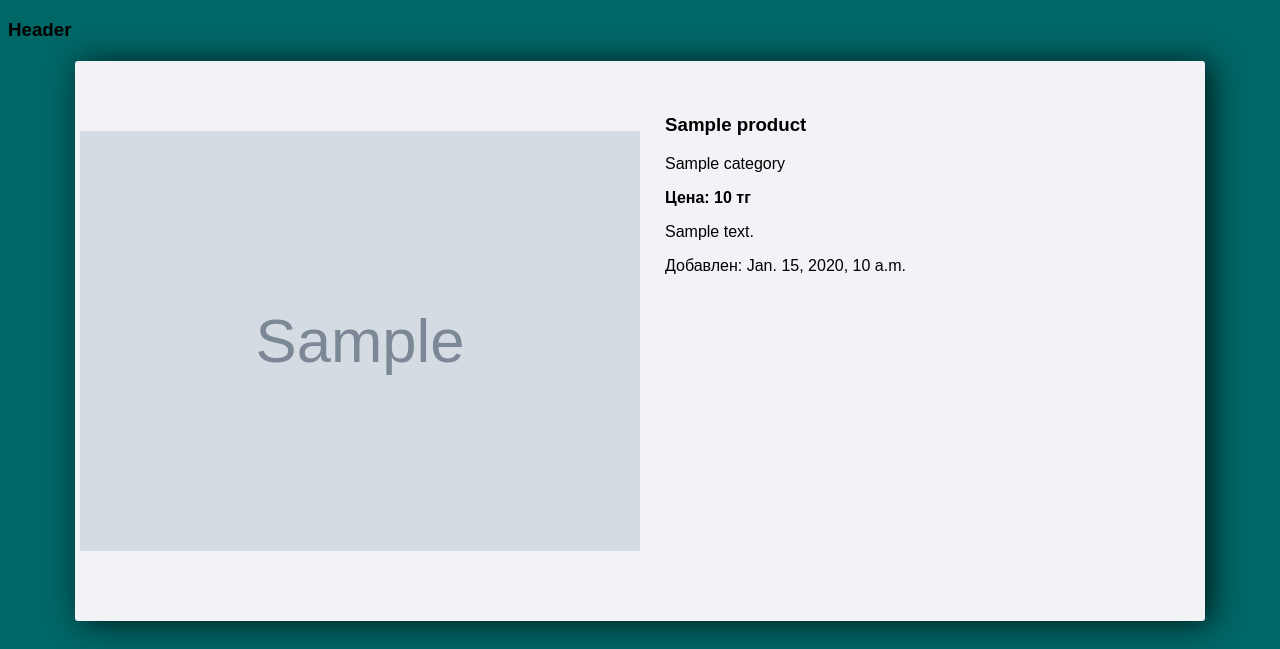
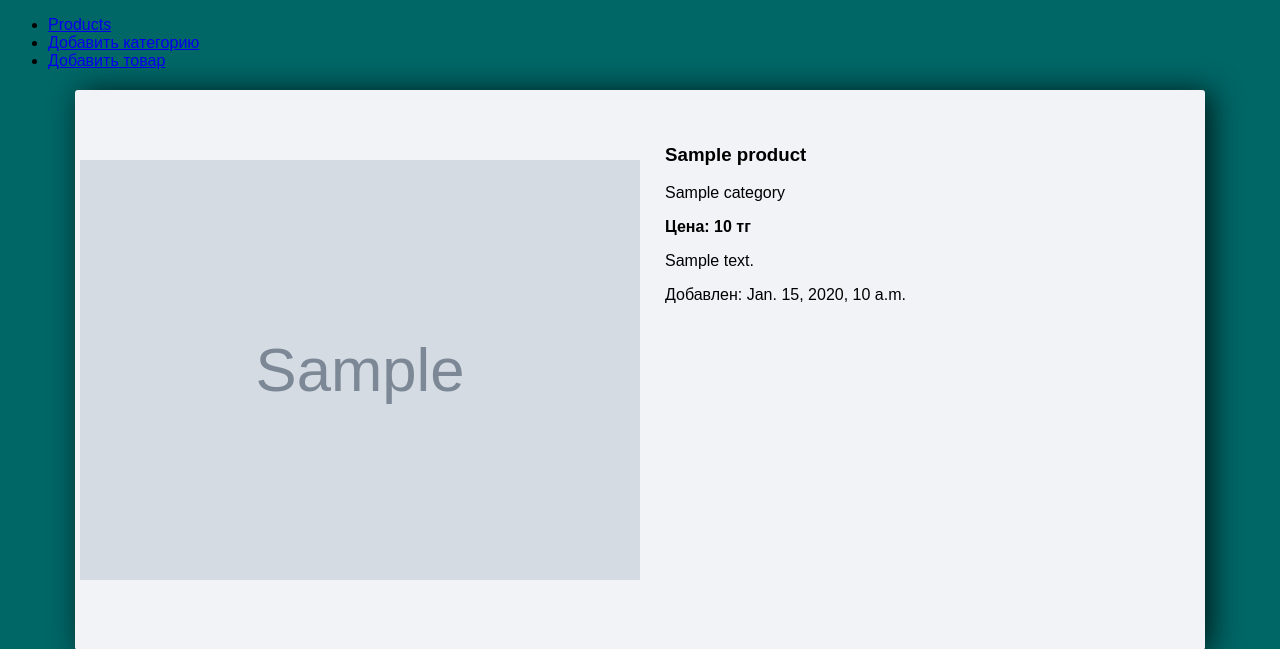
Before and after one commit to TanitaDev/home_work_54_tanita_pak, a Django app: page /products/1 in a window 1280 px wide. Shown: the top 649 px of the page. Run offline with Django 3.2, Linux system fonts and the light colour scheme; tables that the repository leaves empty hold one stand-in row (values such as "Sample post"); grey boxes marked "Sample" are stand-in pictures.

Commit message:
добавлен файл product_add.html создана product_add_view

```diff
--- a/app/app/urls.py
+++ b/app/app/urls.py
@@ -22,5 +22,6 @@ urlpatterns = [
     path('admin/', admin.site.urls),
     path('', products_view, name='products'),
     path('products/<int:pk>', single_product_view, name='product_view'),
-    path('categories/add', category_add_view, name='category_add')
+    path('categories/add/', category_add_view, name='categories_add'),
+    path('products/add/', product_add_view, name='products_add')
 ]
--- a/app/webapp/templates/base.html
+++ b/app/webapp/templates/base.html
@@ -8,7 +8,17 @@
 </head>
 <body>
 <header>
-    <h3>Header</h3>
+    <ul>
+        <li>
+            <a href="{% url 'products' %}">Products</a>
+        </li>
+        <li>
+            <a href="{% url 'categories_add' %}">Добавить категорию</a>
+        </li>
+        <li>
+            <a href="{% url 'products_add' %}">Добавить товар</a>
+        </li>
+    </ul>
 </header>
 <h3>
     {% block page_title %}
--- a/app/webapp/templates/category_add.html
+++ b/app/webapp/templates/category_add.html
@@ -1,15 +1,12 @@
 {% extends 'base.html' %}
 {% load static %}
 {% block title %}{{ product.name }}{% endblock %}
-<header>
-    <h3>Header</h3>
-</header>
 {% block page_title %}
 Добавить категорию
 {% endblock %}
 {% block products %}
 <div class="add_block">
-    <form action="{% url 'category_add' %}" method="post">
+    <form action="{% url 'categories_add' %}" method="post">
         {% csrf_token %}
         <label>Наименование категории</label><br/>
         <input type="text" name="name"/><br/>
--- a/app/webapp/templates/products.html
+++ b/app/webapp/templates/index.html
@@ -2,9 +2,6 @@
 {% load static %}
 {% block title %}Products{% endblock %}
 <body>
-<header>
-    <h3>Header</h3>
-</header>
 {% block products %}
 {% for product in products %}
 <div class="product_block">
--- a/app/webapp/views.py
+++ b/app/webapp/views.py
@@ -8,7 +8,7 @@ def products_view(request):
     context = {
         'products': products
     }
-    return render(request, 'products.html', context)
+    return render(request, 'index.html', context)
 
 
 def single_product_view(request, pk):
@@ -27,3 +27,13 @@ def category_add_view(request):
         description = request.POST.get("description")
         Category.objects.create(name=name, description=description)
         return redirect('/')
+
+
+def product_add_view(request):
+    if request.method == "GET":
+        return render(request, "product_add.html")
+    # elif request.method == "POST":
+    #     name = request.POST.get("name")
+    #     description = request.POST.get("description")
+    #     Category.objects.create(name=name, description=description)
+    #     return redirect('/')
```
Also changed, not shown: app/webapp/templates/product_add.html (added, +31 -0 lines).
